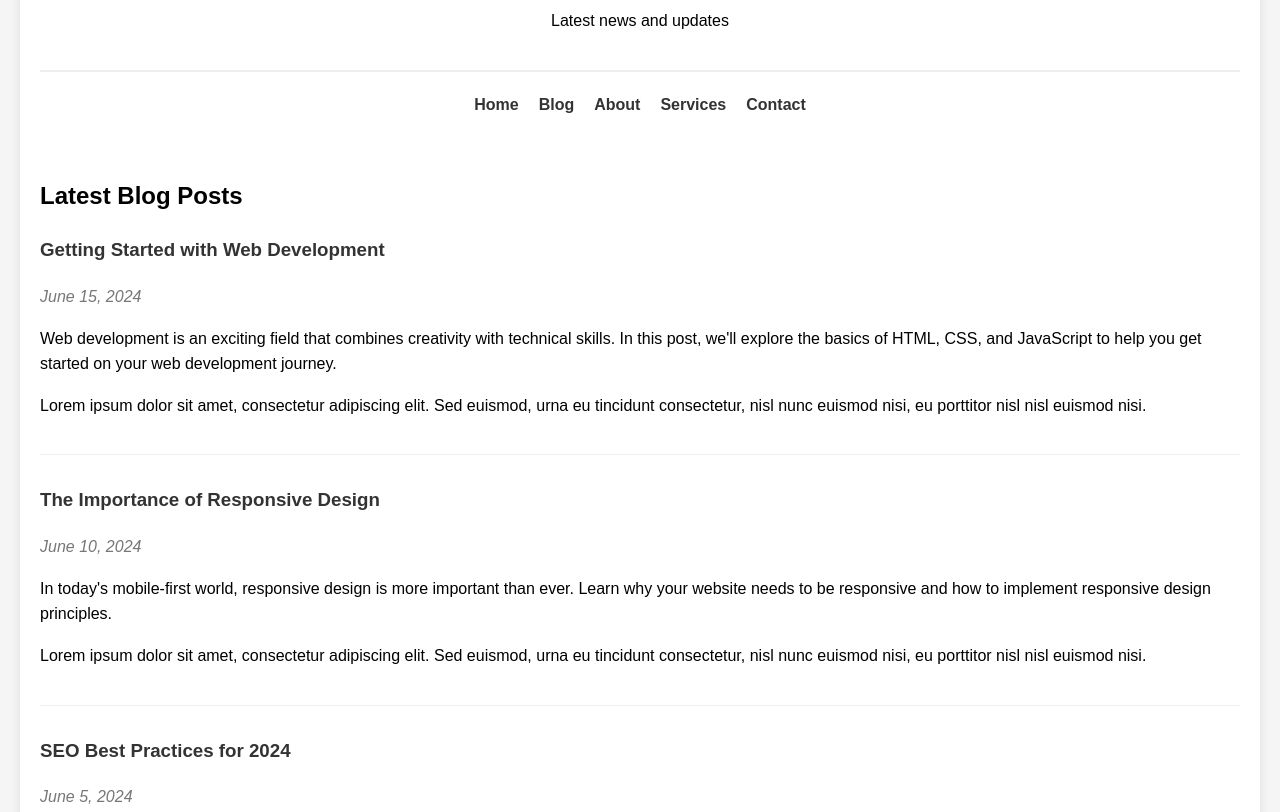
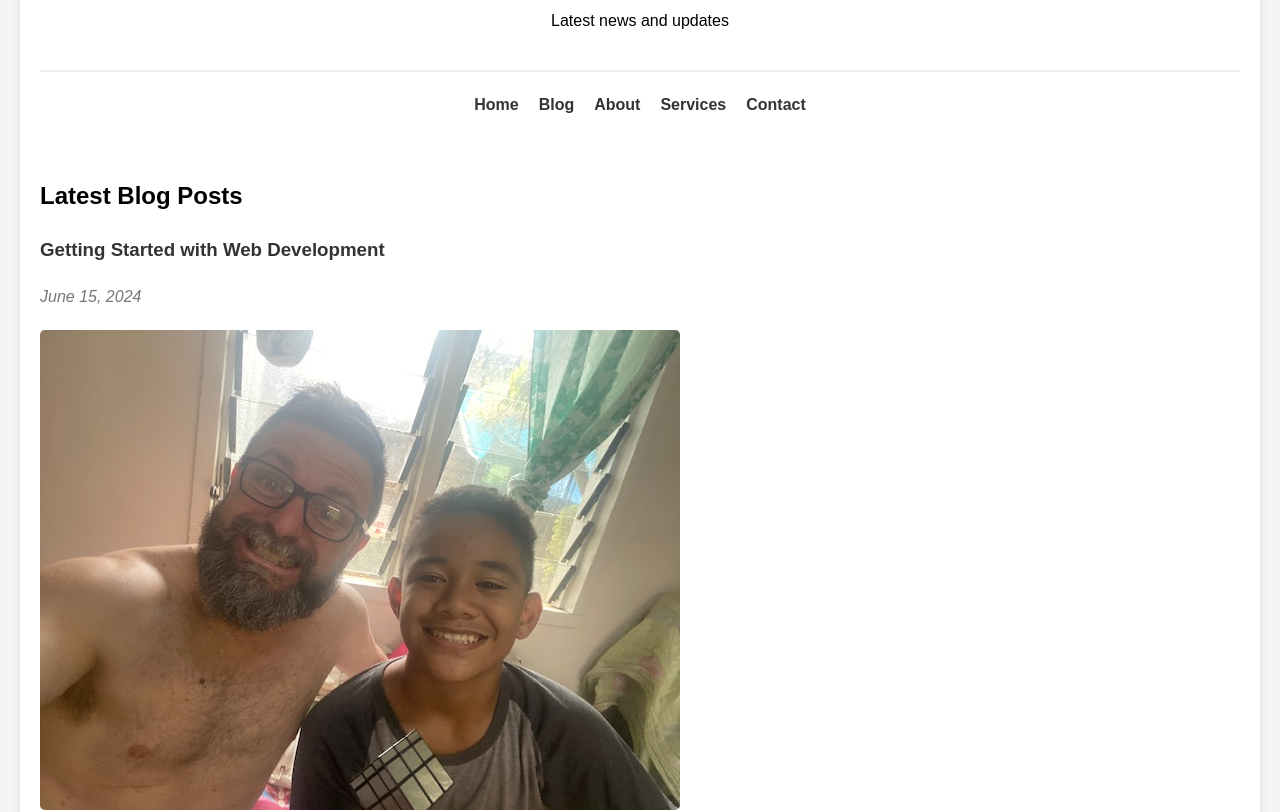
Before and after one commit to colmretmalcolmtana/colmretmalcolmtana, a plain HTML site: page blog.html in a window 1280 px wide. Shown: the part 146-958 px from the top of the page. Drawn offline with Linux system fonts and the light colour scheme.

Commit message:
add photo to the blog

```diff
--- a/blog.html
+++ b/blog.html
@@ -59,6 +59,12 @@
             font-style: italic;
             margin-bottom: 10px;
         }
+        .blog-post img {
+            max-width: 100%;
+            height: auto;
+            border-radius: 5px;
+            margin: 10px 0;
+        }
         footer {
             text-align: center;
             padding: 20px 0;
@@ -91,6 +97,7 @@
                 <article class="blog-post">
                     <h3>Getting Started with Web Development</h3>
                     <div class="date">June 15, 2024</div>
+                    <img src="photo.jpg" alt="Web Development" title="Web Development">
                     <p>Web development is an exciting field that combines creativity with technical skills. In this post, we'll explore the basics of HTML, CSS, and JavaScript to help you get started on your web development journey.</p>
                     <p>Lorem ipsum dolor sit amet, consectetur adipiscing elit. Sed euismod, urna eu tincidunt consectetur, nisl nunc euismod nisi, eu porttitor nisl nisl euismod nisi.</p>
                 </article>
```
Also changed, not shown: photo.jpg (added).
